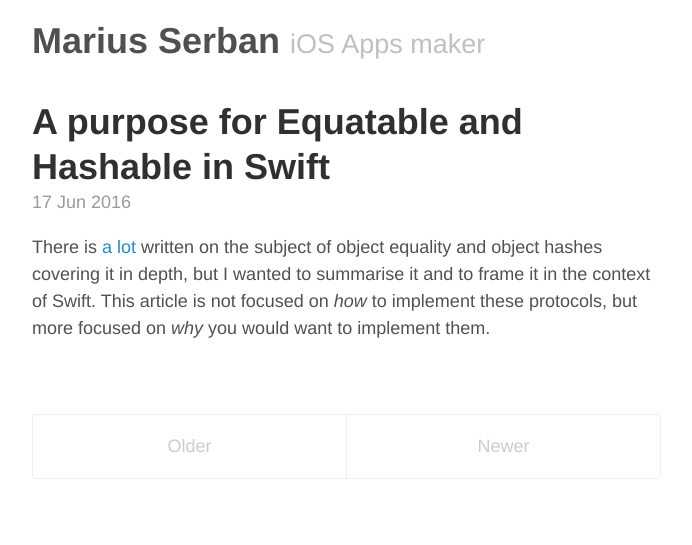
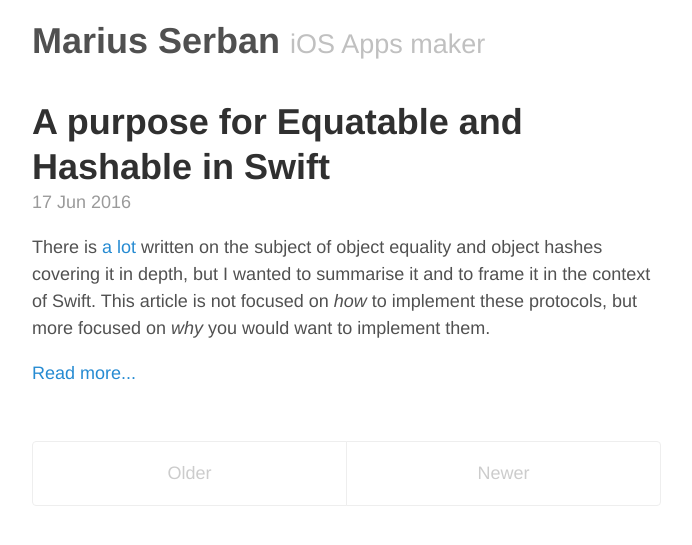
Before and after one commit to marius-serban/marius-serban, a Jekyll site: the page built from blog/index.html, in a window 1280 px wide. Shown: the top 545 px of the page, without its empty margins (293-985 px from the left). Built offline with Jekyll 4.4.1, drawn with Linux system fonts in a browser that asks for light colours; the list of posts is cut into pages by our own code.

Commit message:
add 'Read more...' links to posts on blog main page

```diff
--- a/_sass/_posts.scss
+++ b/_sass/_posts.scss
@@ -5,7 +5,7 @@
 
 .page,
 .post {
-  margin-bottom: 4em;
+  margin-bottom: 2.5em;
 }
 
 // Blog post or page title
--- a/blog/index.html
+++ b/blog/index.html
@@ -15,6 +15,10 @@ title: Blog
     <time datetime="{{ post.date | date_to_xmlschema }}" class="post-date">{{ post.date | date_to_string }}</time>
 
     {{ post.excerpt }}
+    <a href="{{ post.url }}">Read more...</a>
+    {% unless forloop.last %}
+    <hr />
+    {% endunless %}
   </article>
   {% endfor %}
 </div>
```
